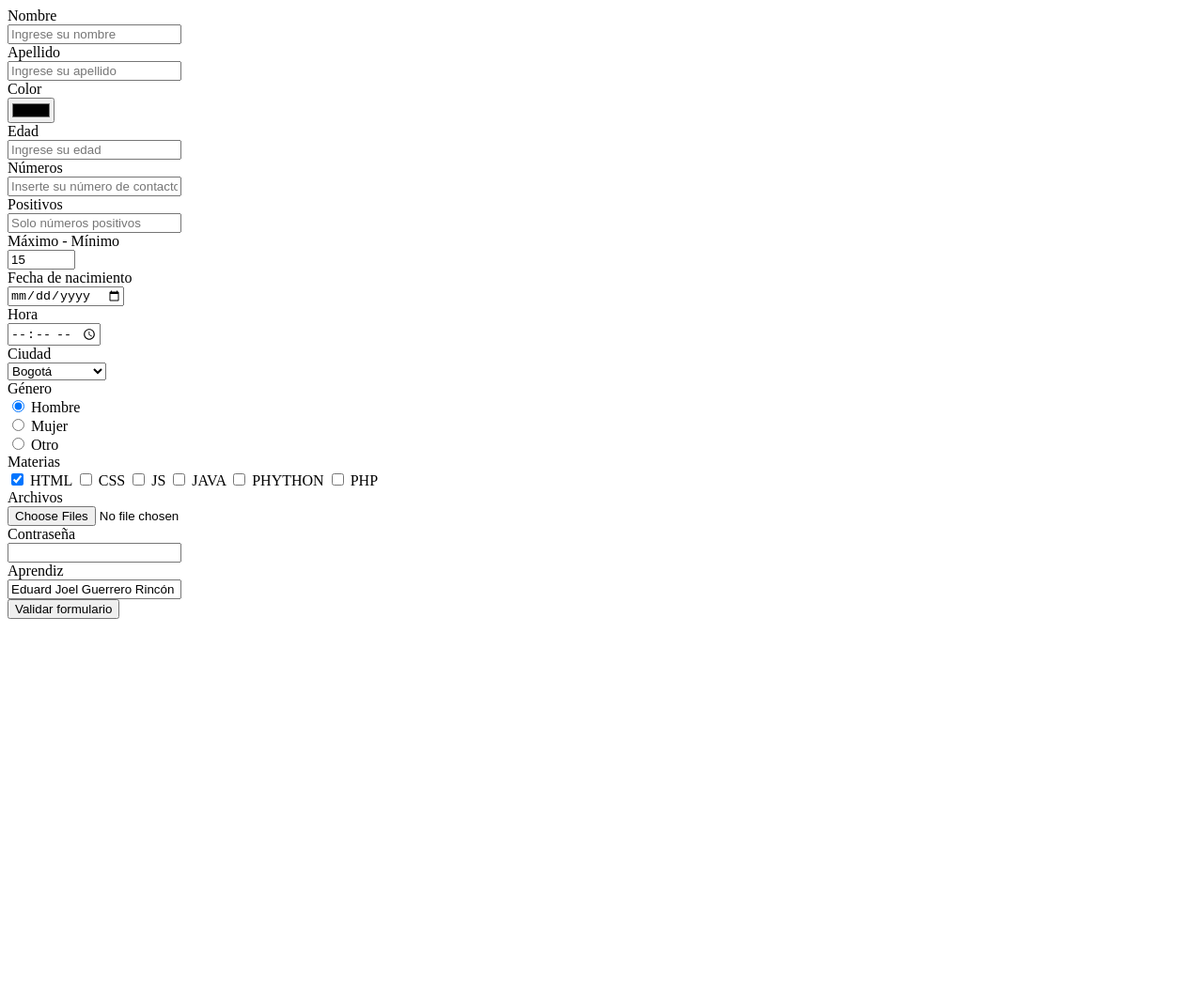
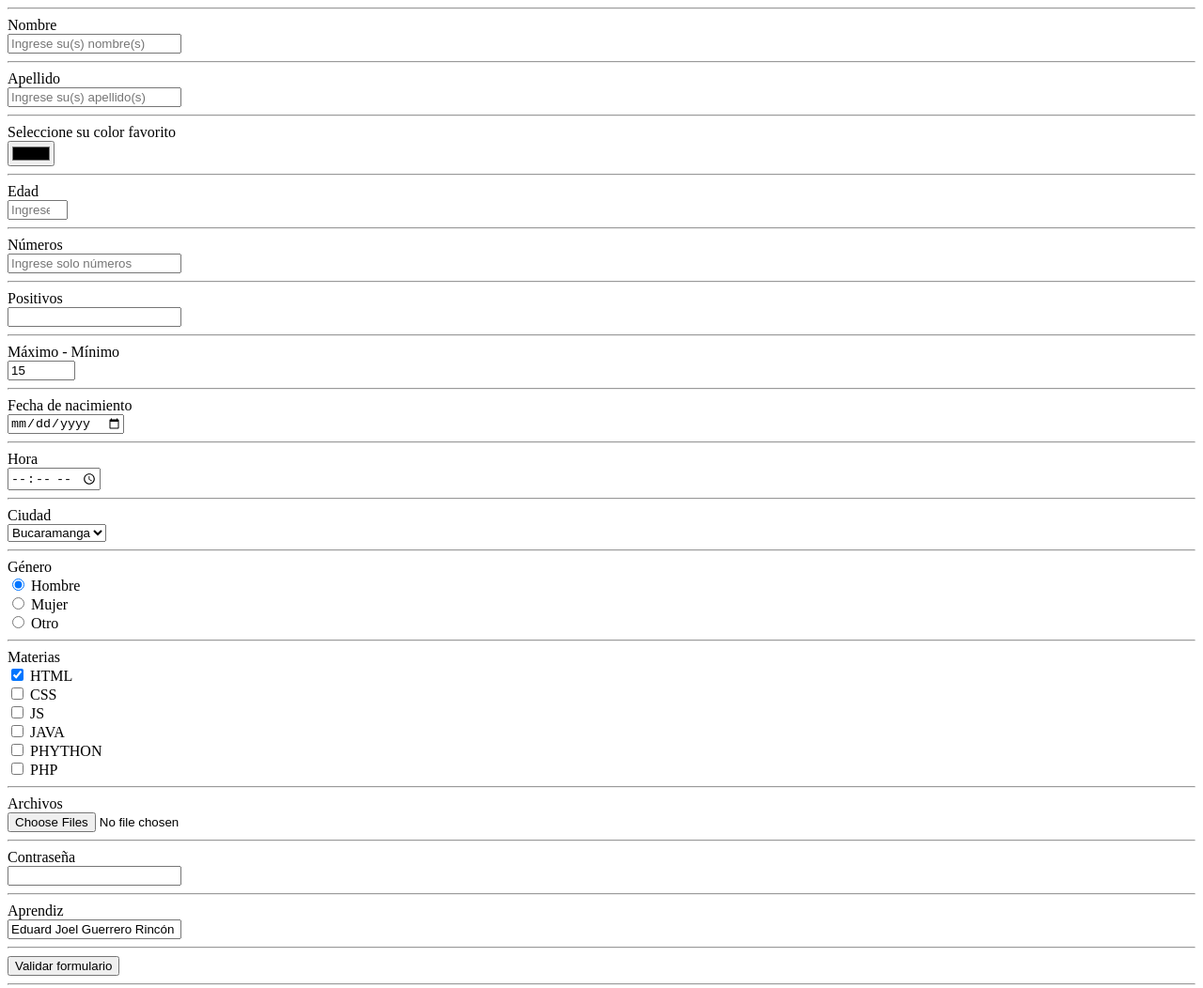
Before and after one commit to EdJSN/PruebaGuiaAprendizaje, a plain HTML site: page index.html in a window 1280 px wide. Shown: the whole page at 94% size. Before the commit the page ends 800 px from the top, so only its background shows below. Drawn offline with Linux system fonts and the light colour scheme.

Commit message:
modificacion final

```diff
--- a/index.html
+++ b/index.html
@@ -7,44 +7,54 @@
 </head>
 <body>
 
-    <form>
-        <div>
+    <form action="index.html" method="get" enctype="multipart/form-data">
+       <div><hr>
         <label for="nombre">Nombre</label><br>
-            <input type="text" name="nombre" placeholder="Ingrese su nombre" minlength="3" maxlength="20" required pattern="[A-Za-z]+" id="nombre"><br>
+        <input type="text" name="nombre" id="nombre" placeholder="Ingrese su(s) nombre(s)"
+        required minlength="3" maxlength="30" pattern="^[a-zA-ZñÑáéíóúÁÉÍÓÚüÜ ]+$"
+        autocomplete="off">
        </div>
-        <div>
+       <div><hr>
         <label for="apellido">Apellido</label><br>
-            <input type="text" name="apellido" placeholder="Ingrese su apellido" minlength="3" maxlength="30" required pattern="[a-z]+" id="apellido"><br>
+        <input type="text" name="apellido" id="apellido" placeholder="Ingrese su(s) apellido(s)"
+        required minlength="3" maxlength="30" pattern="^[a-zñáéíóúü ]+$"
+        autocomplete="off">
        </div>
-        <div>
-            <label for="color">Color</label><br>
-            <input type="color" placeholder="Seleccione su color favorito" required><br>
+       <div><hr>
+        <label for="color">Seleccione su color favorito</label><br>
+        <input type="color" name="color" id="color" required>
        </div>
-        <div>
+       <div><hr>
         <label for="edad">Edad</label><br>
-            <input type="number" id="edad" name="edad" placeholder="Ingrese su edad" pattern="[0-9]" required min="1"><br>
+        <input type="number" name="edad" id="edad" placeholder="Ingrese su edad"
+        required min="1" max="150" autocomplete="off">
        </div>
-        <div>
+       <div><hr>
         <label for="numeros">Números</label><br>
-            <input type="text" name="numeros" id="numeros" placeholder="Inserte su número de contacto" minlength="10" maxlength="30" required pattern="\d+"><br>
+        <input type="text" name="numeros" id="numeros" placeholder="Ingrese solo números"
+        required minlength="4" maxlength="10"
+        pattern="\d+" title="Solo se permiten números"
+        autocomplete="off">
        </div>
-        <div>
+       <div><hr>
         <label for="positivos">Positivos</label><br>
-            <input type="number" name="positivos" placeholder="Solo números positivos" min="1" required pattern="^[0-9]+" id="positivos"><br>
+        <input type="number" name="positivos" id="positivos" title="Ingrese solo números positivos"
+        required min="0" step="any" autocomplete="off">
        </div>
-        <div>
+       <div><hr>
         <label for="maximo_minimo">Máximo - Mínimo</label><br>
-            <input type="number" name="maximo_minimo" min="10" max="20" required step="0.5" id="maximo_minimo" value="15"><br>
+        <input type="number" name="maximo_minimo" id="maximo_minimo" required
+        min="10" max="20" step="0.5" value="15" autocomplete="off">
        </div>
-        <div>
+       <div><hr>
         <label for="fecha_de_nacimiento">Fecha de nacimiento</label><br>
-            <input type="date" name="fecha_de_nacimiento" placeholder="Seleccione su fecha de nacimiento" required id="fecha_de_nacimiento"><br>
+        <input type="date" required>
        </div>
-        <div>
+       <div><hr>
         <label for="hora">Hora</label><br>
-            <input type="time" name="hora" placeholder="Ingrese la hora de registro" required id="hora"><br>
+        <input type="time" required>
        </div>
-        <div>
+       <div><hr>
         <label for="ciudad">Ciudad</label><br>
         <select name="ciudad" id="ciudad" required>
             <option value="bogota">Bogotá</option>
@@ -52,14 +62,15 @@
             <option value="cali">Cali</option>
             <option value="barranquilla">Barranquilla</option>
             <option value="cartagena">Cartagena</option>
-                <option value="bucaramanga">Bucaramanga</option>
+            <option value="bucaramanga" selected>Bucaramanga</option>
             <option value="santa_marta">Santa Marta</option>
             <option value="ibague">Ibagué</option>
             <option value="monteria">Montería</option>
             <option value="pereira">Pereira</option>
+            <option value="otra">Otra</option>
         </select>
        </div>
-        <div>
+       <div><hr>
         <label for="genero">Género</label><br>
         <input type="radio" name="genero" id="hombre" checked>
         <label for="hombre">Hombre</label><br>
@@ -68,38 +79,41 @@
         <input type="radio" name="genero" id="otro">
         <label for="otro">Otro</label><br>
        </div>
-        <div>
-            <!-- se coloca el atributo-->
+       <div><hr>
+        <!--se agrega el atribito checked al input que se desea seleccionar por defecto-->
         <label for="materias">Materias</label><br>
-            <input type="checkbox" name="tipo[]" id="html" checked>
-            <label for="html">HTML</label>
-            <input type="checkbox" name="tipo[]" id="css">
-            <label for="css">CSS</label>
-            <input type="checkbox" name="tipo[]" id="js">
-            <label for="js">JS</label>
-            <input type="checkbox" name="tipo[]" id="java">
-            <label for="java">JAVA</label>
-            <input type="checkbox" name="tipo[]" id="python">
-            <label for="python">PHYTHON</label>
-            <input type="checkbox" name="tipo[]" id="php">
-            <label for="php">PHP</label>
+        <input type="checkbox" name="materias[]" id="html" checked>
+        <label for="html">HTML</label><br>
+        <input type="checkbox" name="materias[]" id="css">
+        <label for="css">CSS</label><br>
+        <input type="checkbox" name="materias[]" id="js">
+        <label for="js">JS</label><br>
+        <input type="checkbox" name="materias[]" id="java">
+        <label for="java">JAVA</label><br>
+        <input type="checkbox" name="materias[]" id="python">
+        <label for="python">PHYTHON</label><br>
+        <input type="checkbox" name="materias[]" id="php">
+        <label for="php">PHP</label><br>
        </div>
-        <div>
+       <div><hr>
         <label for="archivos">Archivos</label><br>
-            <input type="file" name="archivos" id="archivos" accept=".jpg,.jpeg,.png" multiple required>
+        <input type="file" name="archivos" id="archivos" accept=".jpg,.png"
+        title="Solo archivos JPG y PNG son validos" multiple required>
        </div>
-        <div>
+       <div><hr>
         <label for="contraseña">Contraseña</label><br>
-            <input type="password" name="contraseña" id="contraseña">
+        <input type="password" name="contraseña" id="contraseña" required
+        minlength="4" maxlength="10" autocomplete="off">
        </div>
-        <div>
+       <div><hr>
         <label for="aprendiz">Aprendiz</label><br>
-            <input type="text" name="aprendiz" id="aprendiz" value="Eduard Joel Guerrero Rincón" readonly>
+        <input type="text" name="aprendiz" id="aprendiz" value="Eduard Joel Guerrero Rincón"
+        required readonly>
        </div>
-        <div>
-            <input type="submit" value="Validar formulario"/>
-        </div>
-
+       <div><hr>
+       <!-- Botón pare enviar formulario-->
+        <input type="submit" value="Validar formulario">
+       </div><hr>
     </form>
 
 </body>
```
Lines whose indentation alone changed are shown as unchanged.
